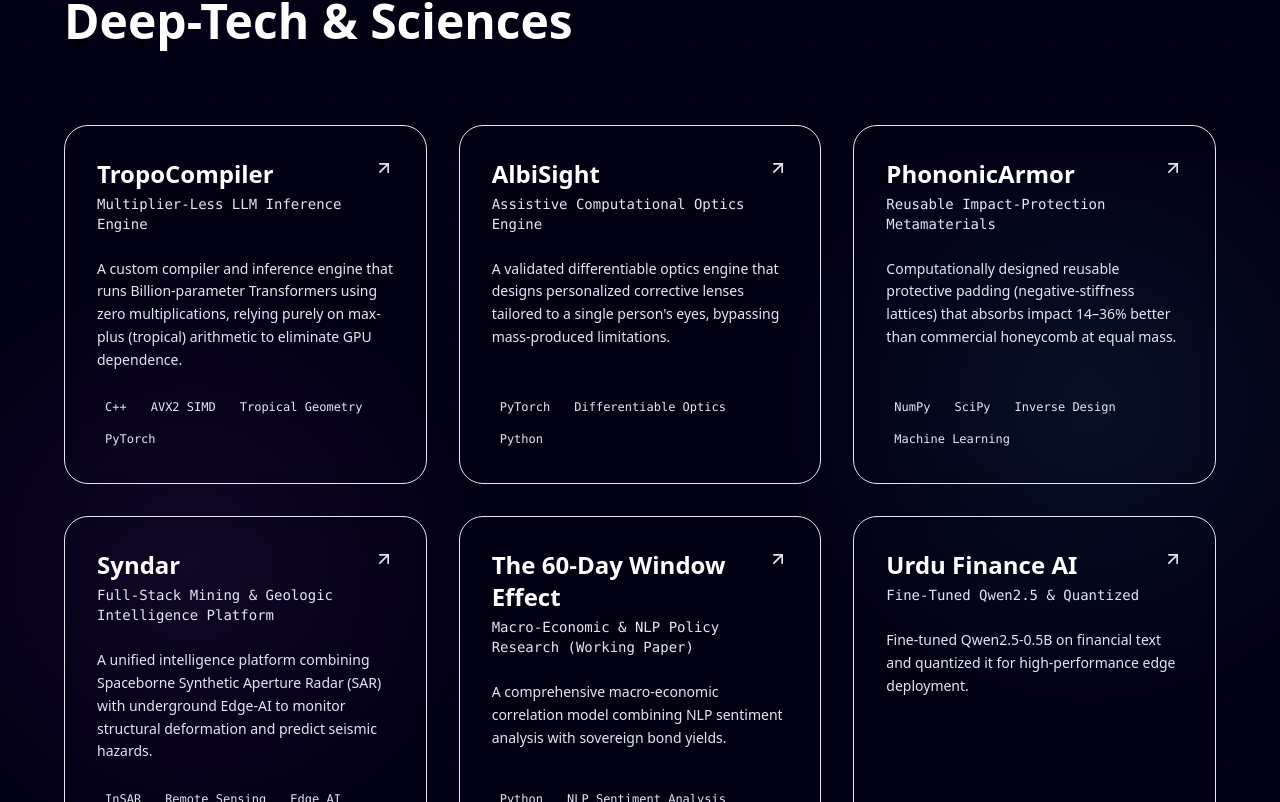
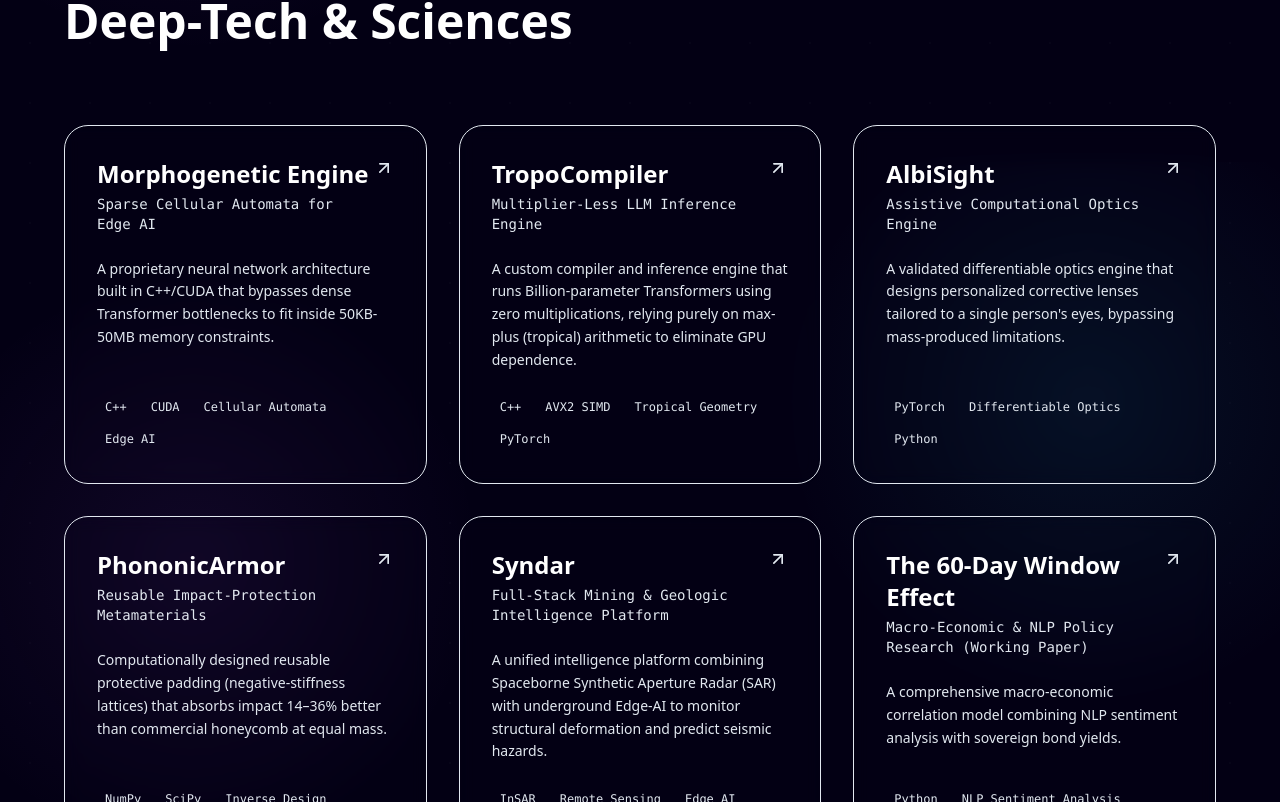
Before and after one commit to hassankhan2510/myportfolio, a Next.js app in the folder portfolio/: page / in a window 1280 px wide. Shown: the part 3838-4640 px from the top of the page. Built offline with nearby package versions, Linux system fonts and the light colour scheme.

Commit message:
Update: Added Morphogenetic Engine architecture to Deep-Tech portfolio

```diff
--- a/portfolio/src/data/projects.ts
+++ b/portfolio/src/data/projects.ts
@@ -23,6 +23,24 @@
 }
 
 export const projects: Project[] = [
+    {
+        id: 'morphogenetic-engine',
+        slug: 'morphogenetic-engine',
+        title: 'Morphogenetic Engine',
+        subtitle: 'Sparse Cellular Automata for Edge AI',
+        role: 'Systems Architect',
+        stack: ['C++', 'CUDA', 'Cellular Automata', 'Edge AI'],
+        category: 'Deep-Tech Research',
+        summary: 'A proprietary neural network architecture built in C++/CUDA that bypasses dense Transformer bottlenecks to fit inside 50KB-50MB memory constraints.',
+        content: {
+            problem: 'Modern neural networks require heavy GPUs, making complex physical modeling (like radar tracking or seismic prediction) impossible on cheap microcontrollers.',
+            solution: 'Engineered a Sparse Cellular Automata engine where information ripples physically across nodes, matching a 2GB Transformer accuracy on spatial tasks in 1/1,000th the memory footprint.',
+            technicalDetails: [
+                'Written natively in C++ with custom CUDA kernels for hardware acceleration.',
+                'The core engine powering Syndar’s underground and orbital perception kits.'
+            ]
+        }
+    },
     {
         id: 'tropocompiler',
         slug: 'tropocompiler',
```
